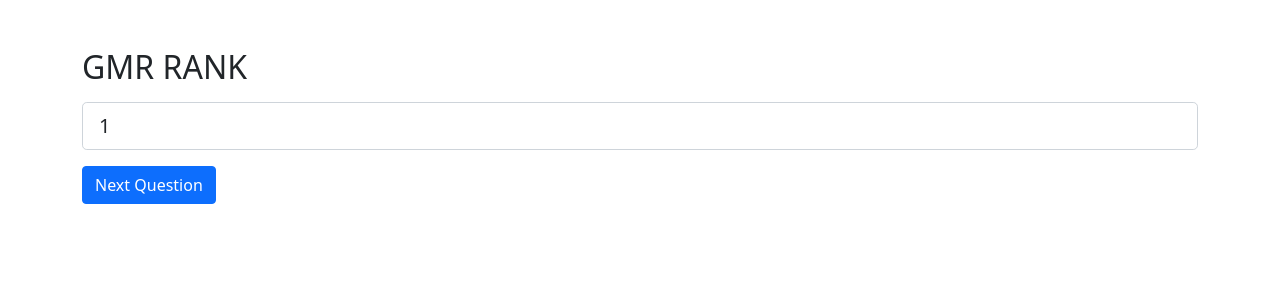
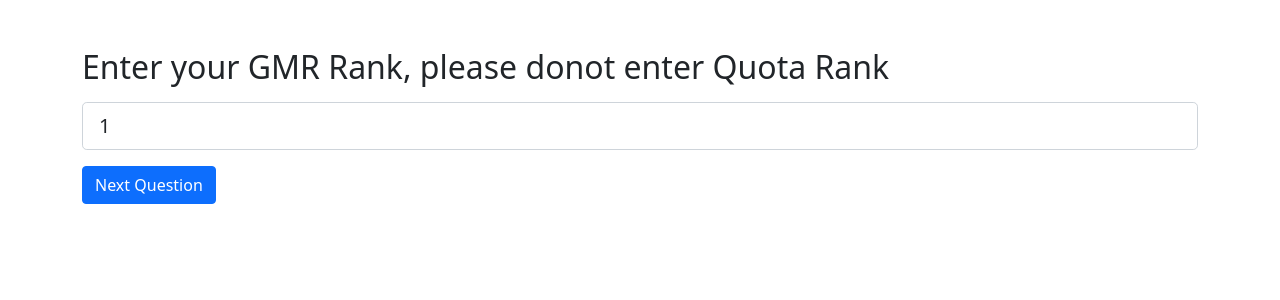
Before and after one commit to SaswataHalder/college_predictor, a Django app: page / in a window 1280 px wide. Shown: the top 300 px of the page. Run offline with Django 3.2, Linux system fonts and the light colour scheme.

Commit message:
Changed some questions

```diff
--- a/templates/question_rank.html
+++ b/templates/question_rank.html
@@ -7,7 +7,7 @@
     </div>
 
     <div class="mb-3">
-        <label class="form-label"><h2>QUOTA</h2></label>
+        <label class="form-label"><h2>Enter Your Quota</h2></label>
         <select aria-label="Default select example" class="form-select form-select-lg" name="quota">
             <option value="0">General</option>
             <option value="1">OBC-A</option>
@@ -23,7 +23,7 @@
 <form action="predict_rank" enctype="multipart/form-data" method="post">
     {% csrf_token %}
     <div class="mb-3">
-        <label class="form-label"><h2>GMR RANK</h2></label>
+        <label class="form-label"><h2>Enter your GMR Rank, please donot enter Quota Rank</h2></label>
         <input class="form-control form-control-lg" max="3000000" min="1" name="rank" required type="number"
                value={{temp.rank}}>
     </div>
```
Also changed, not shown: templates/preferences.html (+4 -4 lines), templates/table.html (+6 -1 lines).
